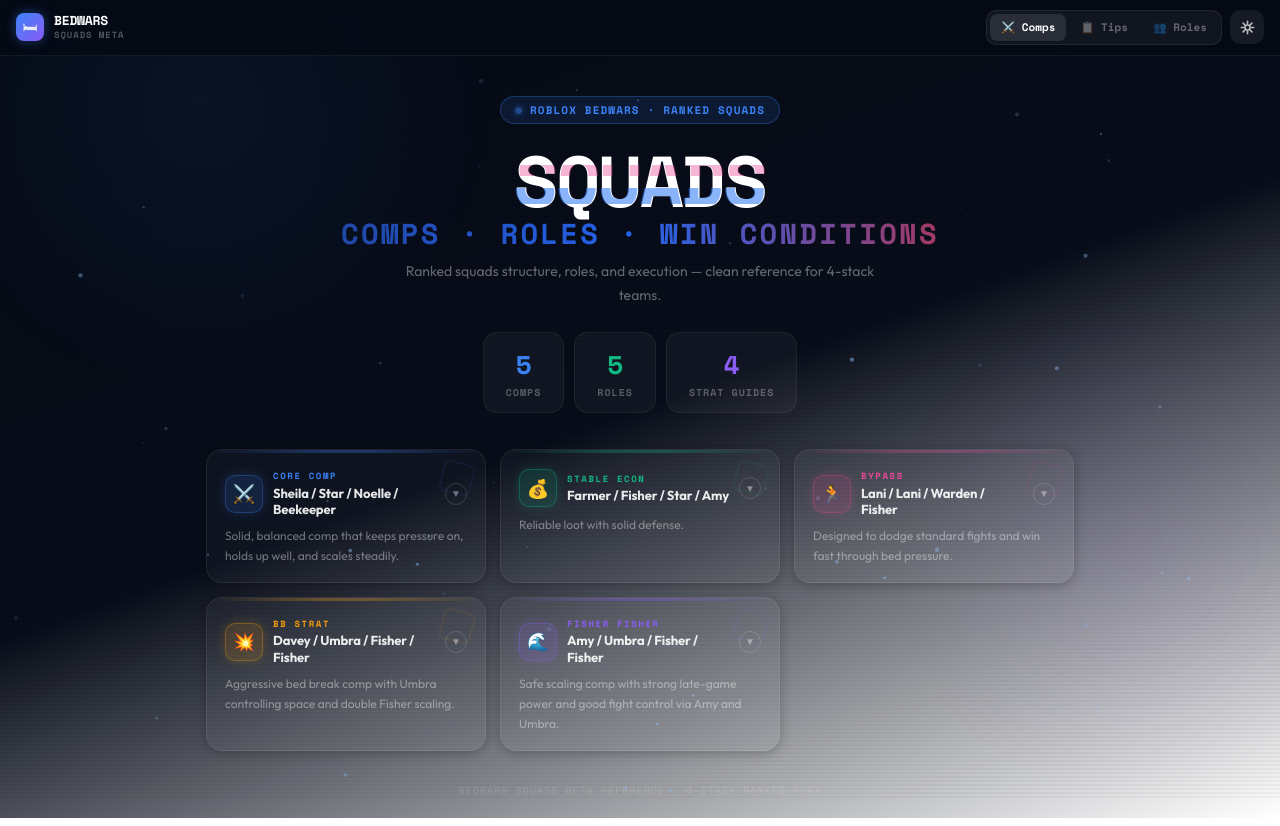
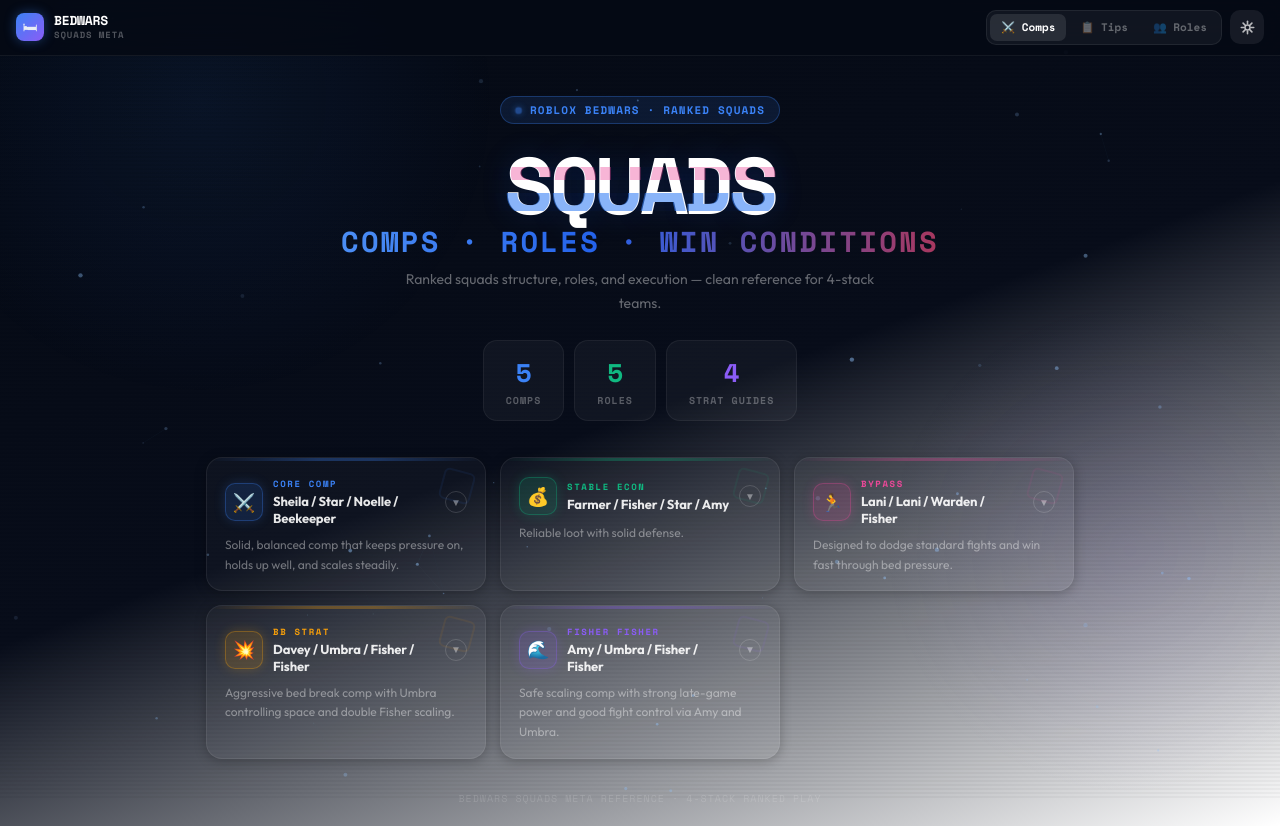
Before and after one commit to yayuvinagrawal-cloud/react-1pmjnucm, a React (Create React App) app: page / in a window 1280 px wide. Built offline with nearby package versions, Linux system fonts and the light colour scheme.

Commit message:
Update styling for GlitchText component

```diff
--- a/src/App.js
+++ b/src/App.js
@@ -637,19 +637,20 @@
 
           <h1 style={{ margin: "0 0 12px", lineHeight: 1.05 }}>
             <GlitchText style={{
-              fontSize: "clamp(2.2rem, 9vw, 4.5rem)",
-              fontWeight: 900,
-              fontFamily: "'Space Mono', monospace",
-              letterSpacing: "-0.03em",
-              color: dark ? "#ffffff" : "#0f172a",
-              display: "block",
-            }}>SQUADS</GlitchText>
+            fontSize: "clamp(2.4rem, 9vw, 5rem)",
+            fontWeight: 900,
+            fontFamily: "'Space Mono', monospace",
+            letterSpacing: "-0.05em",
+            color: dark ? "#ffffff" : "#0f172a",
+            display: "block",
+            textShadow: dark ? "0 0 30px rgba(37,99,235,0.18)" : "none",
+          }}>SQUADS</GlitchText>
             <span style={{
               fontSize: "clamp(1.1rem, 4vw, 1.8rem)",
               fontWeight: 700,
               fontFamily: "'Space Mono', monospace",
               letterSpacing: "0.08em",
-              background: "linear-gradient(90deg, #1e3a8a, #2563eb, #dc2626)",
+              background: "linear-gradient(90deg, #60a5fa 0%, #2563eb 45%, #dc2626 100%)",
               WebkitBackgroundClip: "text",
               WebkitTextFillColor: "transparent",
               backgroundClip: "text",
```
